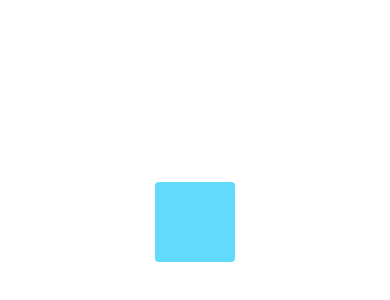
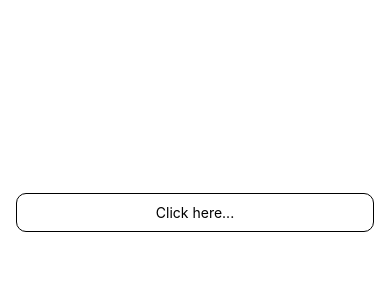
Before and after one commit to dwvu0812/react-native-practice, a React Native app: screen / in a window 390 px wide. Shown: the part 200-500 px from the top of the page. Built offline with nearby package versions, Linux system fonts and the light colour scheme.

Commit message:
Keyboard

```diff
--- a/App.tsx
+++ b/App.tsx
@@ -5,6 +5,7 @@ import Animation from './src/Animation';
 import Appearances from './src/Appearance';
 import FlatlistAnimation from './src/FlatlistAnimation';
 import FlatlistScrollToIndex from './src/FlatlistScrollToIndex';
+import KeyboardTS from './src/Keyboard';
 import LoopingAnimation from './src/LoopingAnimation';
 import LottieAnimation from './src/LottieAnimation';
 import ScrollView from './src/ScrollView';
@@ -27,7 +28,8 @@ const App = () => {
       {/* <Appearances /> */}
       {/* <ScrollView /> */}
       {/* <TrackingGesture /> */}
-      <AnimatedValueXY />
+      {/* <AnimatedValueXY /> */}
+      <KeyboardTS />
 
     </SafeAreaView>
   );
--- /dev/null
+++ b/src/Keyboard.tsx
@@ -0,0 +1,46 @@
+import {View, Text, TextInput, StyleSheet, Keyboard} from 'react-native';
+import React, { useEffect, useState } from 'react';
+
+const KeyboardTS = () => {
+  const [keyboardStatus, setKeyboardStatus] = useState<string>("");
+
+  useEffect(() => {
+    const showSubcription = Keyboard.addListener("keyboardDidShow", () => {
+      setKeyboardStatus("Keyboard Shown")
+    })
+    const hiddenSubcription = Keyboard.addListener("keyboardDidHide", () => {
+      setKeyboardStatus("Keyboard Hidden")
+    })
+    return () => {
+      showSubcription.remove();
+      hiddenSubcription.remove();
+    }
+  }, []);
+
+  return (
+    <View style={styles.container}>
+      <TextInput style={styles.input} placeholder={"Click here..."}/>
+      <Text style={styles.status}>{keyboardStatus}</Text>
+    </View>
+  );
+};
+
+export default KeyboardTS;
+
+const styles = StyleSheet.create({
+  container: {
+    padding: 16,
+    width: '100%'
+  },
+  input: {
+    padding: 10,
+    borderWidth: 1,
+    borderRadius: 10,
+    borderColor: '#000',
+    textAlign: 'center',
+  },
+  status: {
+    padding: 10,
+    textAlign: 'center',
+  }
+});
```
